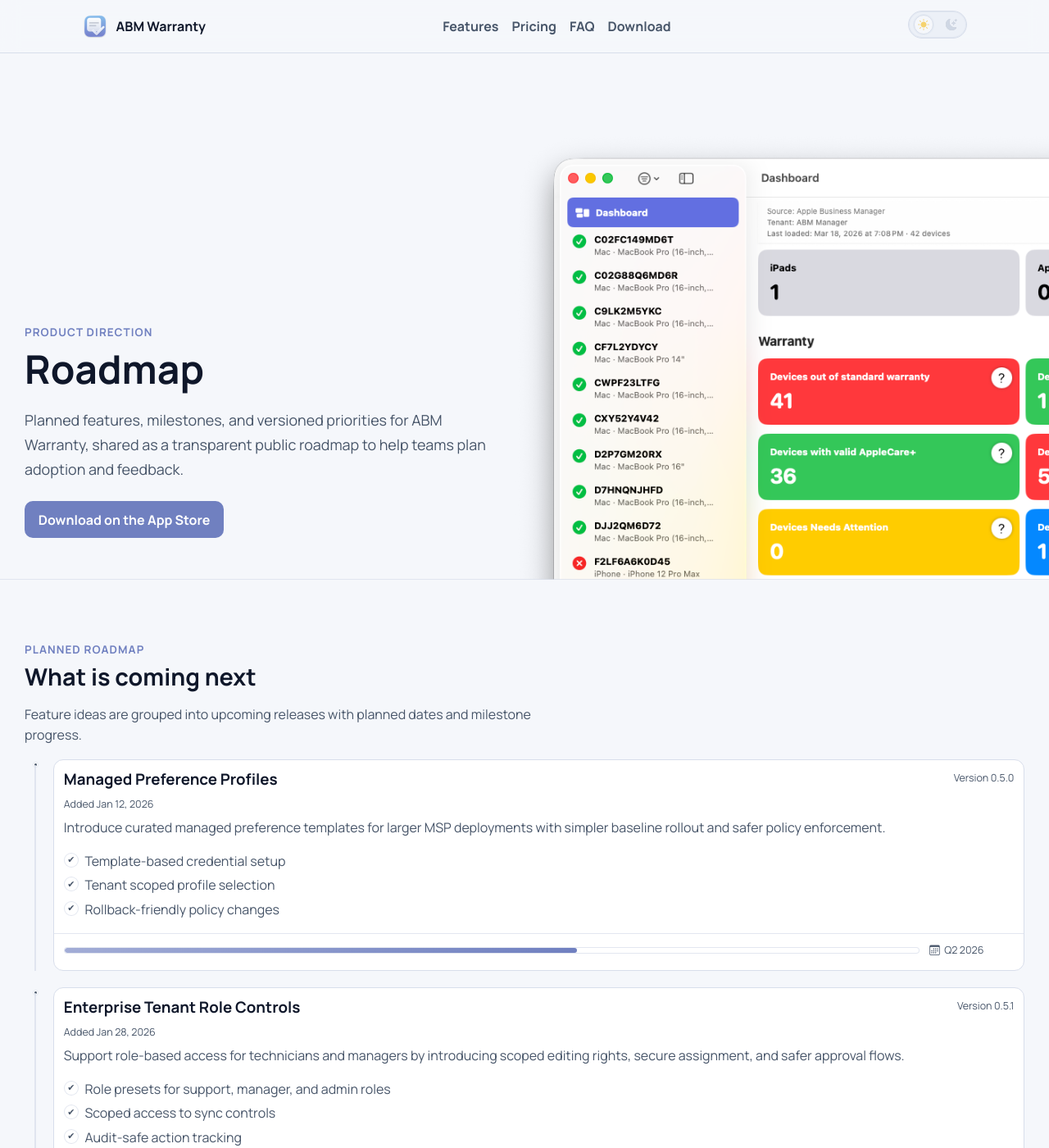
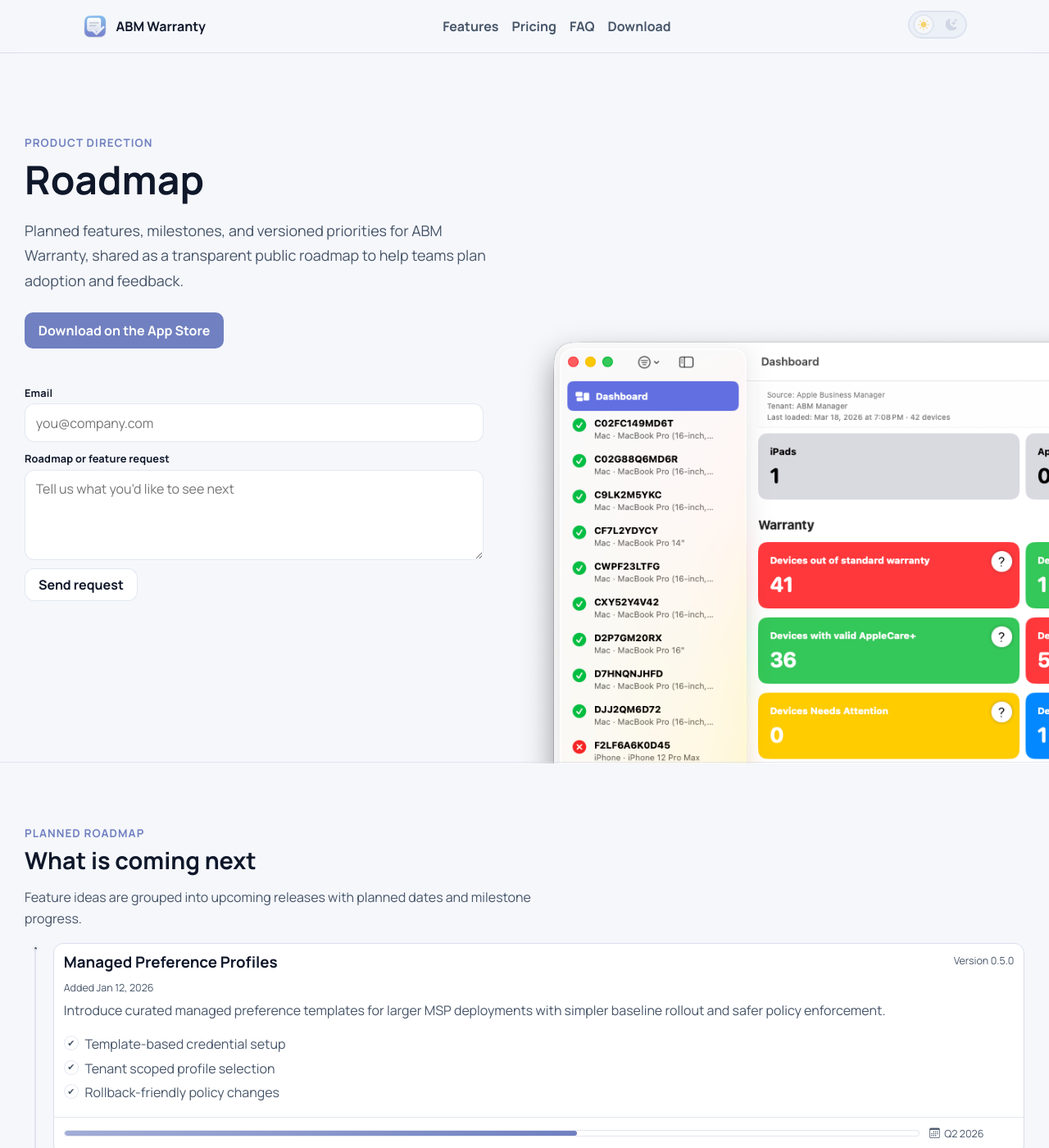
Before and after one commit to jonbrown21/abmwarranty, a Jekyll site: the page built from roadmap.md, in a window 1280 px wide and 1400 px high. Shown: the whole window at 82% size. Built offline with Jekyll 4.4.1, drawn with Linux system fonts in a browser that asks for light colours.

Commit message:
feat: add roadmap hero form include with Formspree flow

```diff
--- /dev/null
+++ b/_includes/sections/roadmap-hero-form.html
@@ -0,0 +1,152 @@
+<div class="roadmap-hero-form-wrap">
+  <form
+    id="roadmap-hero-form"
+    class="roadmap-hero-form"
+    method="POST"
+    action="https://formspree.io/f/mlgpayqq"
+    novalidate
+  >
+    <div class="roadmap-hero-form-field">
+      <label for="roadmap-email">Email</label>
+      <input
+        id="roadmap-email"
+        name="email"
+        type="email"
+        inputmode="email"
+        autocomplete="email"
+        placeholder="you@company.com"
+        required
+      />
+    </div>
+
+    <div class="roadmap-hero-form-field">
+      <label for="roadmap-message">Roadmap or feature request</label>
+      <textarea
+        id="roadmap-message"
+        name="message"
+        rows="3"
+        placeholder="Tell us what you’d like to see next"
+        required
+      ></textarea>
+    </div>
+
+    <button type="submit">Send request</button>
+  </form>
+
+  <p id="roadmap-hero-form-status" class="roadmap-hero-form-success" hidden>
+    Thanks for your submission. We’ll review your roadmap request.
+  </p>
+  <div id="roadmap-hero-form-confetti" class="roadmap-hero-form-confetti" aria-hidden="true"></div>
+</div>
+
+<script>
+  (function () {
+    var form = document.getElementById('roadmap-hero-form');
+    if (!form) {
+      return;
+    }
+
+    var status = document.getElementById('roadmap-hero-form-status');
+    var confettiLayer = document.getElementById('roadmap-hero-form-confetti');
+    var email = document.getElementById('roadmap-email');
+    var submitted = false;
+
+    function random(min, max) {
+      return Math.random() * (max - min) + min;
+    }
+
+    function spawnConfettiPiece() {
+      if (!confettiLayer) {
+        return;
+      }
+      var piece = document.createElement('span');
+      piece.className = 'confetti-piece';
+      piece.style.left = random(0, 100) + '%';
+      piece.style.top = '-' + Math.round(random(16, 64)) + 'px';
+      piece.style.width = Math.round(random(4, 12)) + 'px';
+      piece.style.height = Math.round(random(6, 16)) + 'px';
+      piece.style.borderRadius = random(0, 1) > 0.45 ? '999px' : '2px';
+      piece.style.background = 'hsl(' + Math.round(random(5, 355)) + ', ' + Math.round(random(65, 95)) + '%, ' + Math.round(random(42, 72)) + '%)';
+      piece.style.animationDelay = random(0, 0.2) + 's';
+      piece.style.animationDuration = random(3.0, 5.5) + 's';
+      piece.style.animation = 'confetti-drop ' + piece.style.animationDuration + ' cubic-bezier(0.2, 0.7, 0.2, 1) forwards';
+      confettiLayer.appendChild(piece);
+    }
+
+    function spawnConfettiStream() {
+      if (!confettiLayer) {
+        return;
+      }
+      confettiLayer.innerHTML = '';
+      var travel = Math.max(220, Math.round(confettiLayer.clientHeight * 2.2));
+      confettiLayer.style.setProperty('--confetti-travel', travel + 'px');
+      var batchMs = 95;
+      var batchSize = 7;
+      var elapsed = 0;
+      var duration = 5000;
+
+      var ticker = window.setInterval(function () {
+        for (var i = 0; i < batchSize; i++) {
+          spawnConfettiPiece();
+        }
+        elapsed += batchMs;
+        if (elapsed >= duration) {
+          window.clearInterval(ticker);
+        }
+      }, batchMs);
+
+      setTimeout(function () {
+        confettiLayer.innerHTML = '';
+      }, duration + 900);
+    }
+
+    function showSuccess() {
+      if (submitted) {
+        return;
+      }
+      submitted = true;
+      form.classList.add('is-submitted');
+      status.hidden = false;
+      spawnConfettiStream();
+      form.reset();
+      if (email) {
+        email.blur();
+      }
+    }
+
+    form.addEventListener('submit', function (event) {
+      event.preventDefault();
+      if (!form.reportValidity() || !form.action) {
+        return;
+      }
+
+      fetch(form.action, {
+        method: form.method,
+        body: new FormData(form),
+        headers: {
+          'Accept': 'application/json'
+        }
+      })
+        .then(function (response) {
+          if (response.ok) {
+            showSuccess();
+            return;
+          }
+          return response.json().then(function (data) {
+            if (data && data.errors && data.errors.length) {
+              status.textContent = data.errors.map(function (error) {
+                return error.message;
+              }).join(', ');
+            } else {
+              status.textContent = 'Oops! There was a problem submitting the form.';
+            }
+            status.hidden = false;
+          });
+        })
+        .catch(function () {
+          status.textContent = 'Oops! There was a problem submitting the form.';
+          status.hidden = false;
+        });
+    });
+  })();
+</script>
--- a/assets/css/main.css
+++ b/assets/css/main.css
@@ -169,6 +169,92 @@ img { max-width: 100%; height: auto; display: block; }
   z-index: 0;
 }
 
+.roadmap-hero-form-wrap {
+  margin-top: 0.9rem;
+  max-width: 560px;
+  position: relative;
+  overflow: clip;
+}
+
+.roadmap-hero-form-wrap > .roadmap-hero-form-success {
+  margin: 0.55rem 0 0;
+  color: var(--text);
+  font-weight: 700;
+}
+
+.roadmap-hero-form-wrap .roadmap-hero-form-success[hidden] {
+  display: none;
+}
+
+.roadmap-hero-form {
+  display: flex;
+  flex-direction: column;
+  gap: 0.65rem;
+  position: relative;
+  z-index: 1;
+}
+
+.roadmap-hero-form.is-submitted {
+  display: none;
+}
+
+.roadmap-hero-form-field {
+  display: flex;
+  flex-direction: column;
+  gap: 0.3rem;
+}
+
+.roadmap-hero-form-field label {
+  font-size: 0.8rem;
+  color: var(--text);
+  letter-spacing: 0.01em;
+  font-weight: 600;
+}
+
+.roadmap-hero-form input,
+.roadmap-hero-form textarea {
+  width: 100%;
+  border: 1px solid color-mix(in srgb, var(--border) 70%, transparent);
+  border-radius: 12px;
+  padding: 0.72rem 0.8rem;
+  background: var(--surface);
+  color: var(--text);
+  line-height: 1.35;
+  font: inherit;
+  box-sizing: border-box;
+}
+
+.roadmap-hero-form textarea {
+  resize: vertical;
+  min-height: 110px;
+}
+
+.roadmap-hero-form button {
+  align-self: flex-start;
+  border: 1px solid color-mix(in srgb, var(--border) 70%, transparent);
+  background: var(--surface);
+  color: var(--text);
+  border-radius: 12px;
+  padding: 0.5rem 1rem;
+  line-height: 1;
+  cursor: pointer;
+  font: inherit;
+  font-weight: 650;
+}
+
+.roadmap-hero-form button:hover {
+  border-color: color-mix(in srgb, var(--text-muted) 35%, transparent);
+}
+
+.roadmap-hero-form-confetti {
+  position: relative;
+  min-height: 170px;
+  margin-top: 0.4rem;
+  overflow: hidden;
+  pointer-events: none;
+  z-index: 0;
+}
+
 .confetti-piece {
   position: absolute;
   top: -8px;
--- a/roadmap.md
+++ b/roadmap.md
@@ -19,6 +19,7 @@ permalink: /roadmap/
           <div class="changelog-release-actions">
             <a class="abm-btn changelog-release-btn" href="{{ app_store_url }}" target="_blank" rel="noopener noreferrer">Download on the App Store</a>
           </div>
+          {% include sections/roadmap-hero-form.html %}
         </div>
         <div class="hero-shot" role="img" aria-label="ABM Warranty roadmap preview">
           <img
```
